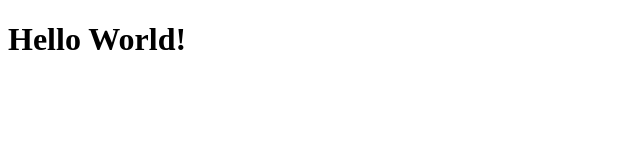
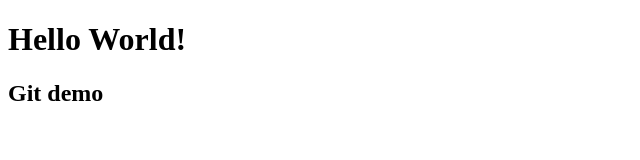
Before and after one commit to YuzuToni/Demo-repo, a plain HTML site: page index.html in a window 1280 px wide. Shown: the whole page, without its empty margins (0-640 px from the left). Drawn offline with Linux system fonts and the light colour scheme.

Commit message:
my second git commit

```diff
--- a/index.html
+++ b/index.html
@@ -7,5 +7,6 @@
   </head>
   <body>
     <h1>Hello World!</h1>
+    <h2>Git demo</h2>
   </body>
 </html>
```
